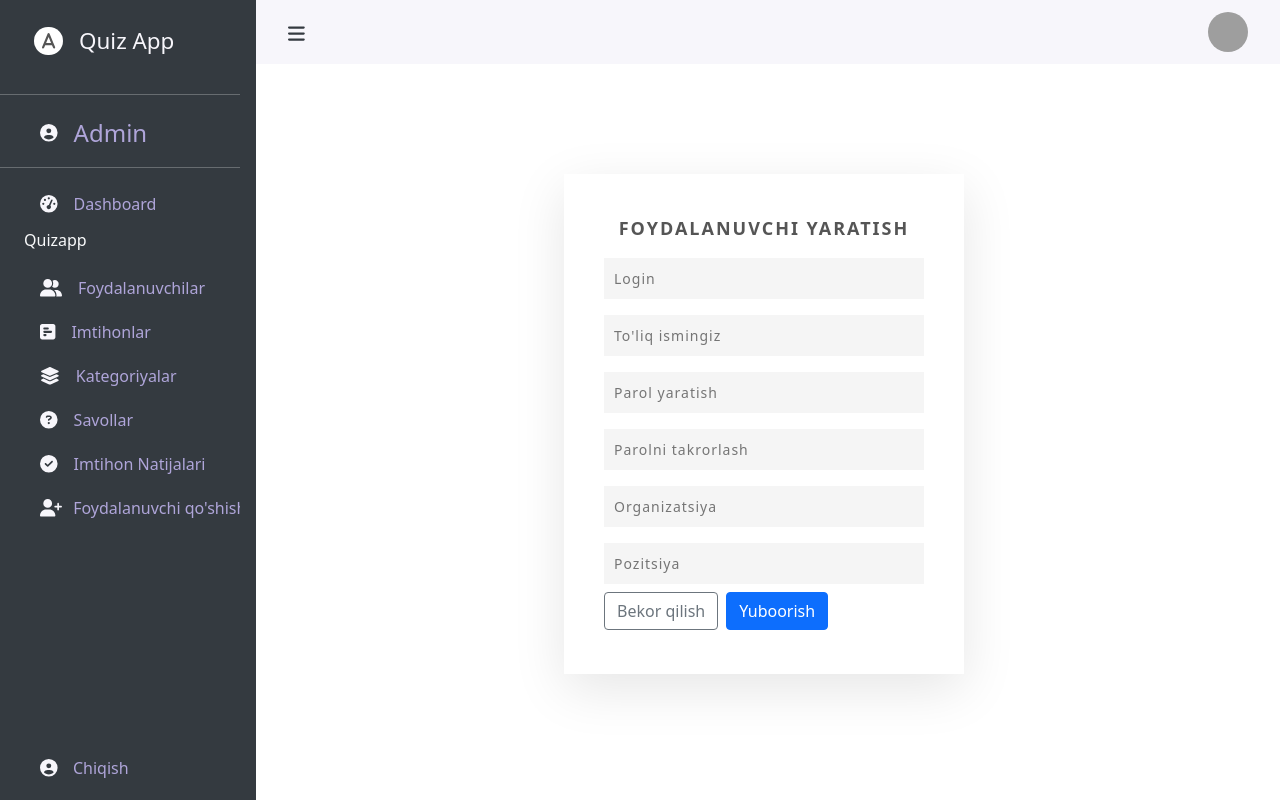
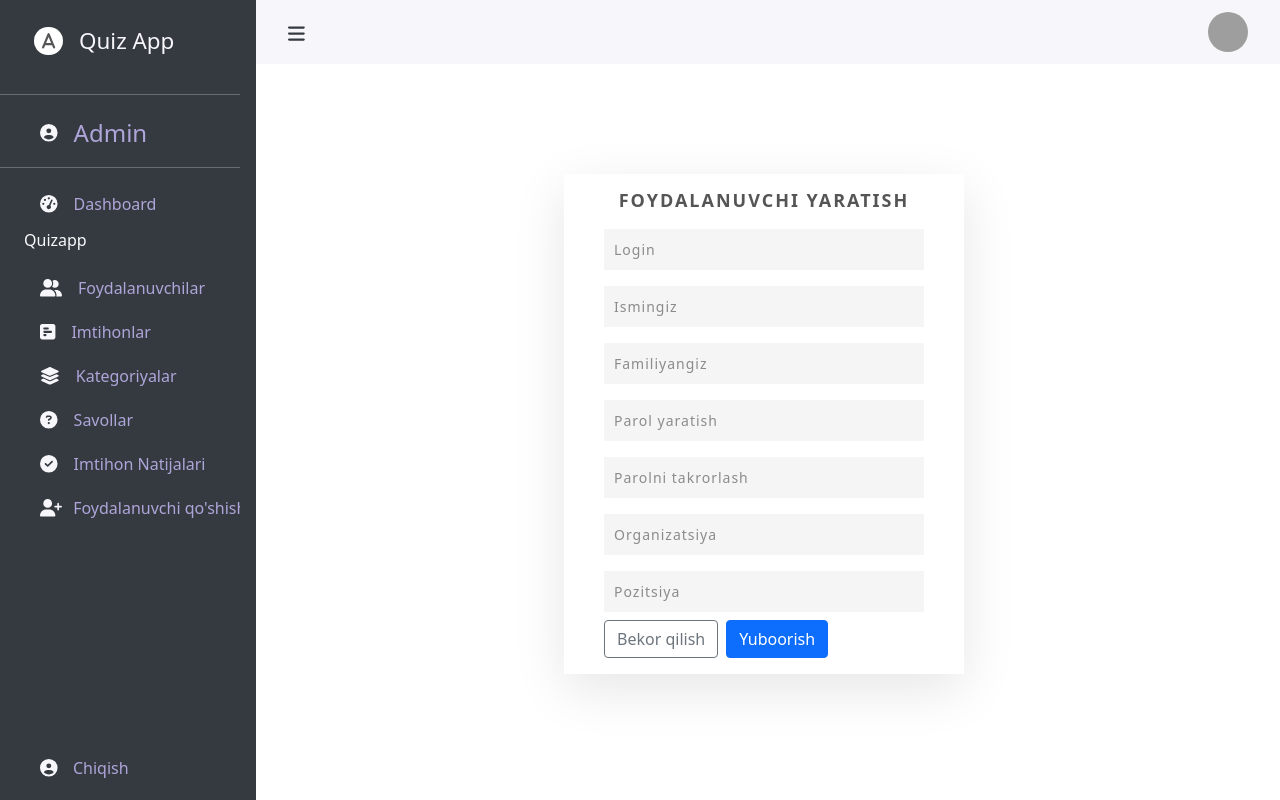
Before and after one commit to ulugbek-code/uzarxiv, a Vue app: page /newuser in a window 1280 px wide. Built offline with nearby package versions, Linux system fonts and the light colour scheme; sample sign-in values are in the browser's storage; grey boxes are pictures that could not be loaded.

Commit message:
add new user api

```diff
--- a/src/views/NewUsers.vue
+++ b/src/views/NewUsers.vue
@@ -1,73 +1,73 @@
 <template>
   <section>
     <div>
+      <!--  -->
+      <div
+        v-if="passwordValidity"
+        autohide="true"
+        delay="1000"
+        class="alert alert-danger"
+      >
+        Parolni tasdiqlash mos kelmadi
+      </div>
+      <!--  -->
+      <!-- <p class="m-0">Parolni tasdiqlash mos kelmadi.</p> -->
       <div class="container">
-        <!-- <div class="user signinBx">
-          <div class="imgBx">
-            <h2
-              style="
-                font-size: 38px;
-                margin-top: 50%;
-                margin-bottom: 50%;
-                text-align: center;
-              "
-            >
-              Xush kelibsiz <br /><span style="color: red">Quiz</span>
-              <span style="color: green">App</span> ga
-            </h2>
-          </div>
-        </div> -->
-        <div class="user signupBx">
+        <div @click="changeValidity" class="user signupBx">
           <div class="formBx">
             <form @submit.prevent="addNewUser">
               <h2>Foydalanuvchi yaratish</h2>
               <input
+                v-model="login"
                 type="text"
-                name="username"
                 placeholder="Login"
                 required
                 maxlength="25"
-                id="id_username"
               />
               <input
+                v-model="firstname"
                 type="text"
-                name="fullname"
-                placeholder="To&#x27;liq ismingiz"
+                placeholder="Ismingiz"
                 required
                 maxlength="30"
-                id="id_fullname"
               />
               <input
+                v-model="surname"
+                type="text"
+                placeholder="Familiyangiz"
+                required
+                maxlength="30"
+              />
+              <input
+                v-model="password"
                 type="password"
-                name="password1"
                 placeholder="Parol yaratish"
                 required
-                id="id_password1"
               />
               <input
+                v-model="confirmPassword"
                 type="password"
-                name="password2"
                 placeholder="Parolni takrorlash"
                 required
-                id="id_password2"
               />
               <input
+                v-model="company"
                 type="text"
-                name="organization"
                 placeholder="Organizatsiya"
                 required
                 maxlength="50"
-                id="id_organization"
               />
               <input
+                v-model="position"
                 type="text"
-                name="position"
                 placeholder="Pozitsiya"
                 required
                 maxlength="30"
-                id="id_position"
               />
-              <button class="btn btn-outline-secondary">Bekor qilish</button>
+
+              <button @click="removeInputs" class="btn btn-outline-secondary">
+                Bekor qilish
+              </button>
               <button @click="addNewUser" class="btn btn-primary mx-2">
                 Yuboorish
               </button>
@@ -86,25 +86,31 @@ export default {
   data() {
     return {
       login: "",
-      fullName: "",
+      firstname: "",
+      surname: "",
       password: "",
-      confirmPassword: false,
+      confirmPassword: "",
+      passwordValidity: false,
       company: "",
       position: "",
     };
   },
   methods: {
+    changeValidity() {
+      if (this.passwordValidity) this.passwordValidity = !this.passwordValidity;
+    },
     async addNewUser() {
       try {
+        if (this.password === this.confirmPassword) {
           const response = await axios.post(
             "https://quiz.multisim.uz/main/user/",
             {
-            password: "test",
-            username: "Makhach",
-            first_name: "Islam",
-            last_name: "Makhachev",
-            organization: "Udevs",
-            position: "developer",
+              password: this.password,
+              username: this.login,
+              first_name: this.firstname,
+              last_name: this.surname,
+              organization: this.company,
+              position: this.position,
             },
             {
               headers: {
@@ -116,11 +122,23 @@ export default {
           );
           console.log(response);
           this.$router.replace("/");
+        } else {
+          this.passwordValidity = true;
+        }
       } catch (e) {
         // console.log(e.response.data);
         // if (e.response.status === 400) this.error = "Bunday xodim mavjud emas.";
-        this.error = e.response.data;
+        console.log(e.response);
       }
+    },
+    removeInputs() {
+      (this.login = ""),
+        (this.firstname = ""),
+        (this.surname = ""),
+        (this.password = ""),
+        (this.confirmPassword = ""),
+        (this.company = ""),
+        (this.position = "");
     },
   },
 };
@@ -131,17 +149,11 @@ section {
   position: relative;
   height: 90vh;
   width: 100%;
-  /* background-color: #f8dd30; */
   display: flex;
   justify-content: center;
   align-items: center;
   padding: 20px;
   padding-right: 3rem;
-  /* position: absolute;
-  left: 50%;
-  top: 40%;
-  transform: translate(-50%, -40%);
-  min-width: 90%; */
 }
 
 section .container {
@@ -161,23 +173,6 @@ section .container .user {
   height: 100%;
   display: flex;
 }
-
-/* section .container .user .imgBx {
-  position: relative;
-  width: 50%;
-  height: 100%;
-  background: #ff0;
-  transition: 0.5s;
-}
-
-section .container .user .imgBx img {
-  position: absolute;
-  top: 0;
-  left: 0;
-  width: 100%;
-  height: 100%;
-  object-fit: cover;
-} */
 
 section .container .user .formBx {
   position: relative;
@@ -216,6 +211,9 @@ section .container .user .formBx form input {
   letter-spacing: 1px;
   font-weight: 300;
 }
+input::placeholder {
+  color: rgba(68, 68, 68, 0.6);
+}
 
 section .container .user .formBx form input[type="submit"] {
   max-width: 100px;
@@ -252,31 +250,7 @@ section .container .signupBx .formBx {
   left: 0%;
 }
 
-section .container.active .signupBx .formBx {
-  left: 0;
-}
-
-/* section .container .signupBx .imgBx {
-  left: -100%;
-} */
-
-/* section .container.active .signupBx .imgBx {
-  left: 0%;
-} */
-
 section .container .signinBx .formBx {
   left: 0%;
 }
-
-section .container.active .signinBx .formBx {
-  left: 100%;
-}
-
-/* section .container .signinBx .imgBx {
-  left: 0%;
-} */
-
-/* section .container.active .signinBx .imgBx {
-  left: -100%;
-} */
 </style>
```
Lines whose indentation alone changed are shown as unchanged.
